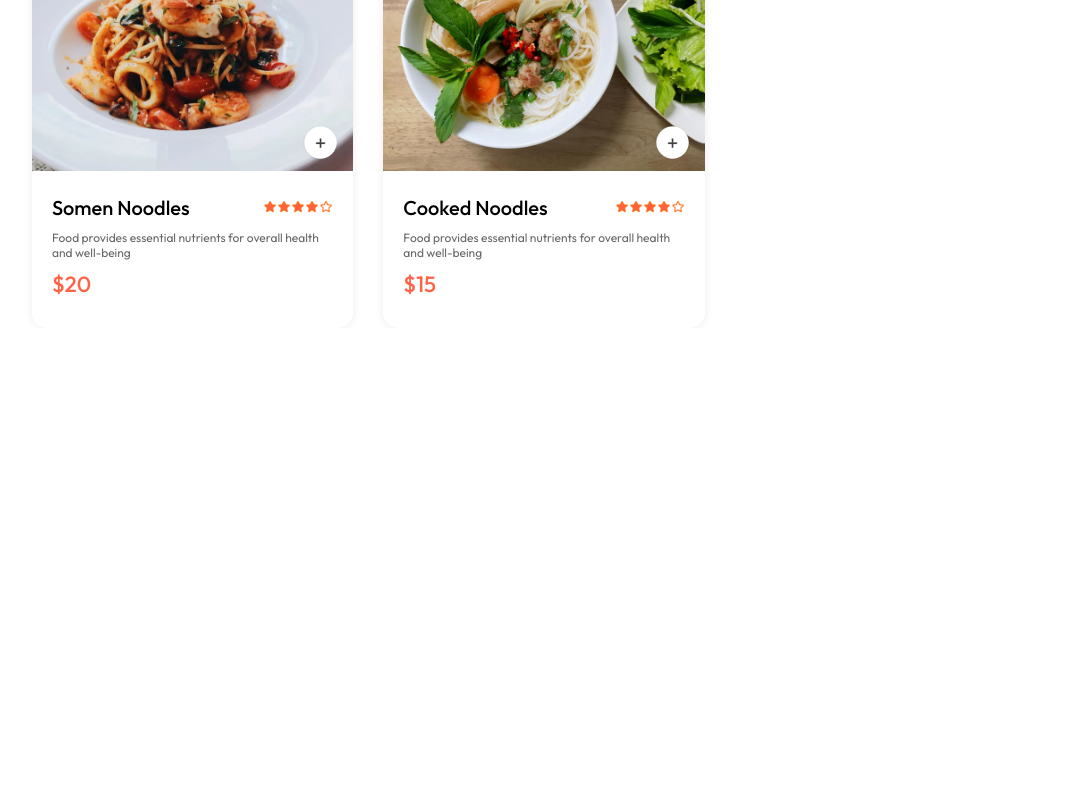
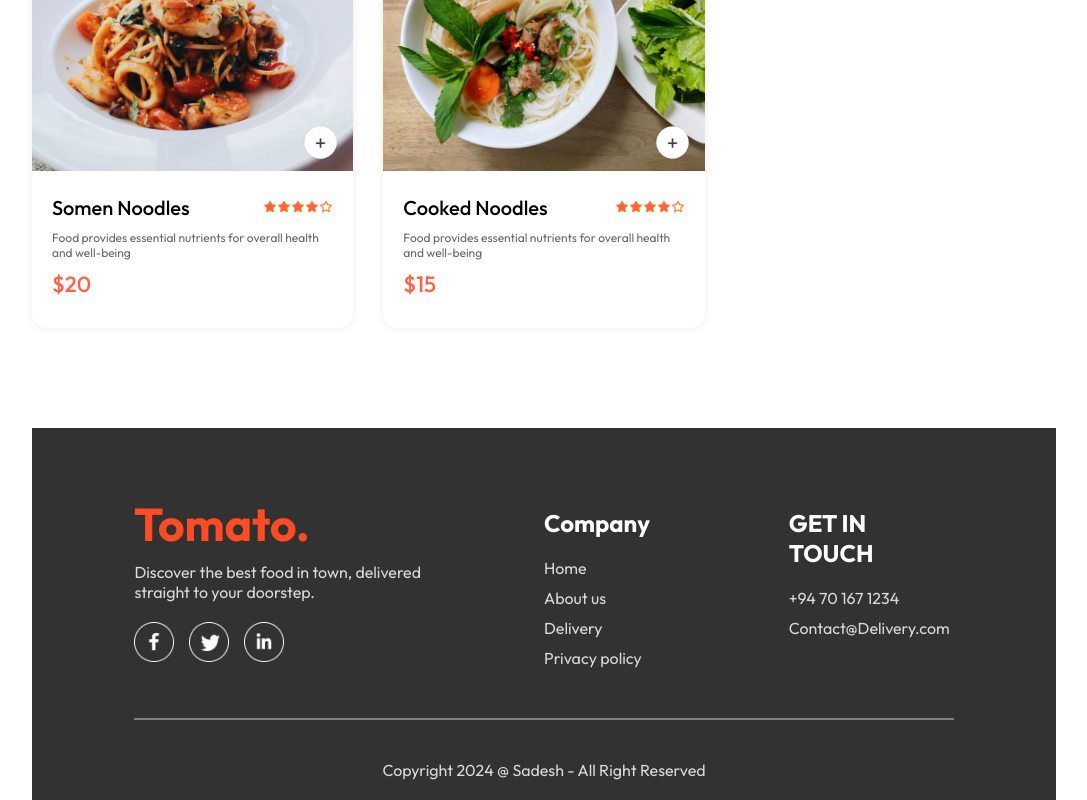
Before and after one commit to SadeshWijekoon/Food-ordering-fullstack-website, a React (Vite) app in the folder frontend/: page / in a window 1280 px wide. Shown: the part 5335-6135 px from the top of the page, without its empty margins (96-1183 px from the left). Before the commit the page ends 5663 px from the top, so only its background shows below. Built offline with nearby package versions, Linux system fonts and the light colour scheme.

Commit message:
add the footer

```diff
--- a/frontend/src/compontes/Fooddisplay/Fooddisplay.jsx
+++ b/frontend/src/compontes/Fooddisplay/Fooddisplay.jsx
@@ -4,7 +4,7 @@ import { Storecontext } from '../../context/storecontext';
 import Fooditem from '../Fooditem/Fooditem';
 
 
-const Fooddisplay = ({category}) => {
+const Fooddisplay = ({category}) => { // category prop is coming from Home.jsx
 
  const {food_list} = useContext(Storecontext)
 
@@ -13,7 +13,7 @@ const Fooddisplay = ({category}) => {
       <h2>Top dishes near you </h2>
       <div className='food-display-list'>
        {food_list.map((ele,index)=>{
-        if (category==='All' ||category===ele.category){
+        if (category==='All' ||category===ele.category){   // || it demostrate logicall or oprateor
           return <Fooditem key={index} id={ele.id} name={ele.name} description={ele.description} price={ele.price} image={ele.image}/>
         }
 
--- /dev/null
+++ b/frontend/src/compontes/Footer/Footer.css
@@ -0,0 +1,45 @@
+.footer{
+    color:#d9d9d9 ;
+    background-color: #323232;
+    display: flex;
+    flex-direction: column;
+    align-items: center;
+    gap: 20px;
+    padding: 20px 8vw;
+    padding-top: 80px;
+    overflow: hidden;
+    margin-top: 100px;
+
+}
+.footer-content{
+    width: 100%;
+    display: grid;
+    grid-template-columns: 2fr 1fr 1fr;
+    gap: 80px;
+}
+.f-left, .f-center, .f-right{
+  display: flex;
+  flex-direction: column;
+  align-items: start;
+  gap: 20px;
+}
+.f-left li, .f-center li, .f-right li{
+   list-style: none;
+   margin-bottom: 10px;
+   cursor: pointer;
+  }
+   .f-center h2, .f-right h2{
+    color:white ;
+   }
+   .footer-social-icon img{
+     width: 40px;
+     margin-right: 15px ;
+
+   }
+   .footer hr{
+     width: 100%;
+     height: 2px;
+     margin: 20px 0 ;
+     background-color: gray;
+     border: none;
+   }
--- /dev/null
+++ b/frontend/src/compontes/Footer/Footer.jsx
@@ -0,0 +1,43 @@
+import { assets } from '../../assets/assets';
+import './Footer.css';
+
+const Footer = () => {
+  return (
+    <div className="footer" >
+        <div className="footer-content">
+           <div className="f-left">
+            <img src={assets.logo}/>
+            <p>Discover the best food in town, delivered straight to your doorstep.</p>
+            <div className="footer-social-icon">
+                <img src={assets.facebook_icon}/>
+                <img src={assets.twitter_icon}/>
+                <img src={assets.linkedin_icon}/>
+
+            </div>
+           </div>
+           <div className="f-center">
+              <h2>Company</h2>
+              <ul>
+                <li>Home</li>
+                <li>About us</li>
+                <li>Delivery</li>
+                <li>Privacy policy</li>
+              </ul>
+            </div>
+           <div className="f-right">
+            <h2>GET IN TOUCH</h2>
+            <ul>
+                <li>+94 70 167 1234</li>
+                <li>Contact@Delivery.com</li>
+            </ul>
+           </div>
+        </div>
+        <hr/>
+        <p className="copywrite">
+            Copyright 2024 @ Sadesh - All Right Reserved
+        </p>
+    </div>
+  )
+}
+
+export default Footer;
--- a/frontend/src/pages/Home/Home.jsx
+++ b/frontend/src/pages/Home/Home.jsx
@@ -3,17 +3,21 @@ import Exploremenu from '../../compontes/Exploremenuj/Exploremenu';
 import Header from '../../compontes/Header/Header';
 import './Home.css'
 import Fooddisplay from '../../compontes/Fooddisplay/Fooddisplay';
+import Footer from '../../compontes/Footer/Footer';
 
 const Home = () => {
 
 const [category,setCategory]=useState('All')
 
   return (
+    <>
     <div>
       <Header/>
       <Exploremenu category={category} setCategory={setCategory}/>
       <Fooddisplay category={category}/>
     </div>
+    <Footer/>
+    </>
   )
 }
 
```
